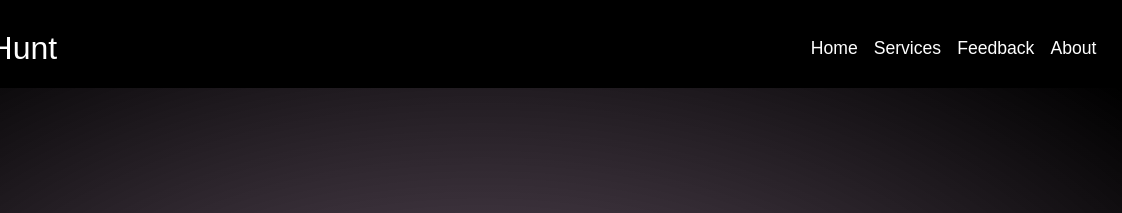
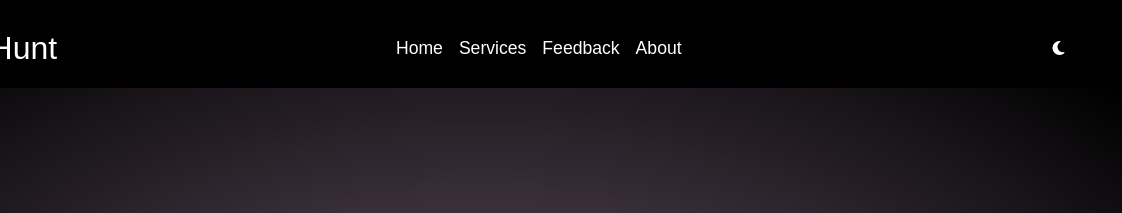
Before and after one commit to Pardume-Sharma/GitHunt, a plain HTML site: page index.html in a window 1280 px wide. Shown: the top 213 px of the page, 158-1280 px from the left. Drawn offline with Linux system fonts and the light colour scheme.

Commit message:
Update index.html

```diff
--- a/index.html
+++ b/index.html
@@ -35,7 +35,7 @@
           <a href="#feed" class="nav-links anime">Feedback</a>
           <a href="#about" class="nav-links anime">About</a>
         </nav>
-        <i class="fas fa-moon" style="display: none;" id="mode"></i>
+        <i class="fas fa-moon" id="mode"></i>
       </div>
     </header>
 
```
